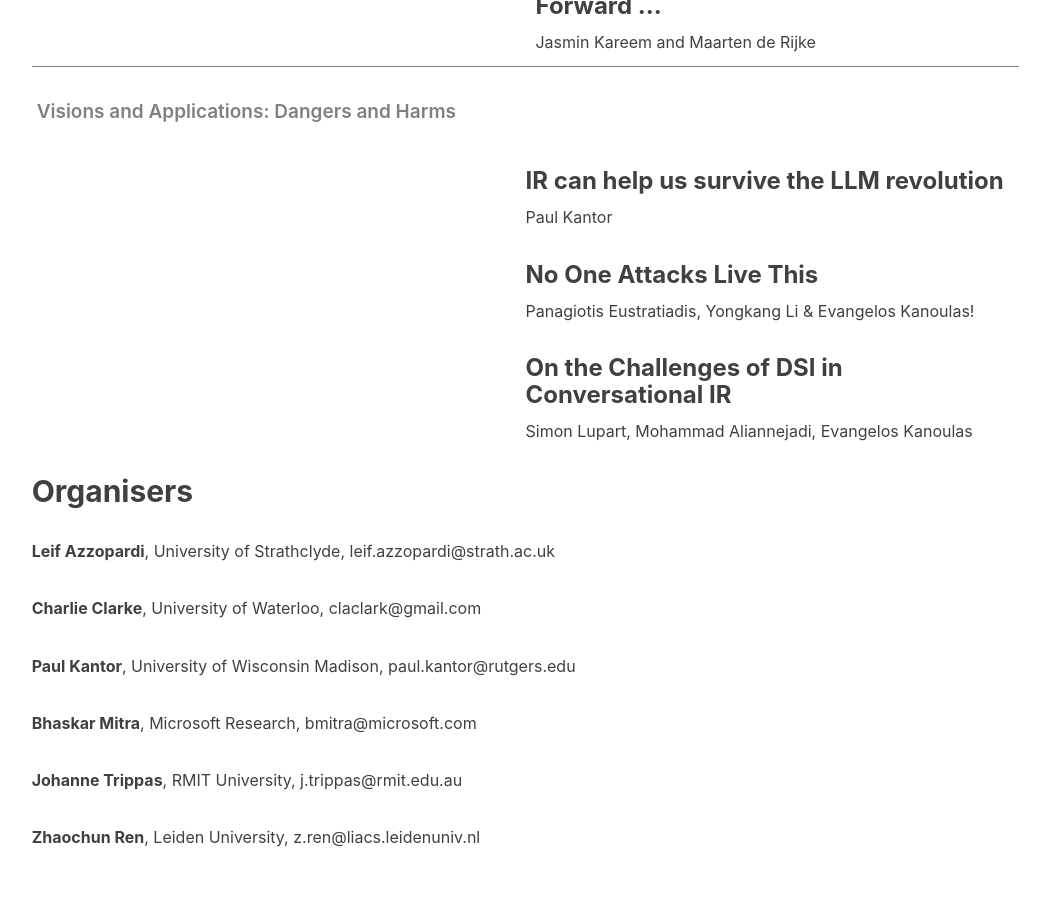
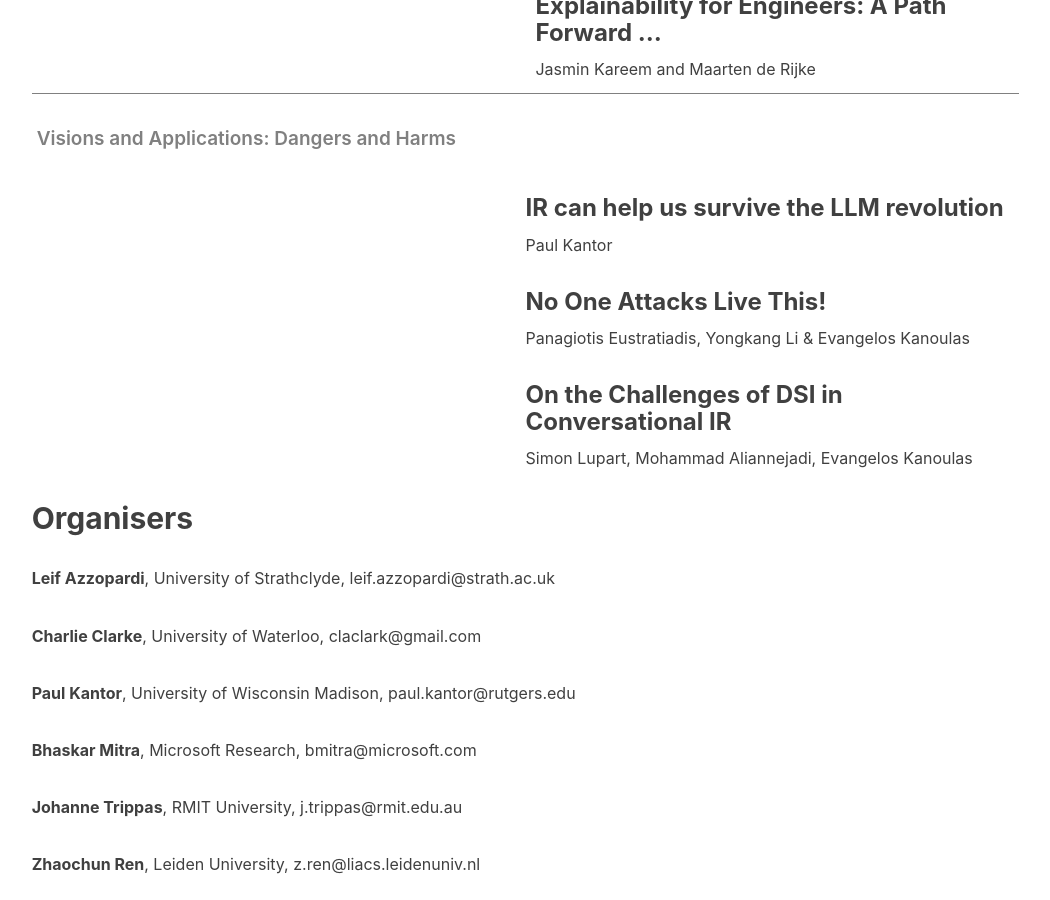
Before and after one commit to SearchFutures/SearchFutures.github.io, a Jekyll site: the page built from index.md, in a window 1280 px wide and 900 px high, scrolled down 3878 px. Shown: the whole window, without its empty margins (90-1140 px from the left). Built offline with Jekyll 4.4.1, drawn with Linux system fonts in a browser that asks for light colours; nearby versions of some CDN libraries; our own code applies the rules of GitHub Pages for plain Markdown files; some of the changed text lies outside the part shown.

```diff
--- a/index.md
+++ b/index.md
@@ -43,7 +43,7 @@ Topics of interest may include, but are not limited to:
 If you are interested in presenting your views, submit an abstract only (approx. one page / up to 600 words along with any links to references) directly into our EasyChair <a href="https://easychair.org/conferences/?conf=searchfuturesecir24">Link</a>. The abstract will be evaluated through a single-blind process.
 
 ## <a name='Important Dates' style="color: inherit; text-decoration: none;"> Important Dates </a>
-Submission Deadlines: February 25, 2024
+Submission Deadlines: February 25, 2024<br/>
 Workshop: March 24, 2024
 
 ## <a name='Schedule' style="color: inherit; text-decoration: none;"> Schedule </a>
@@ -138,7 +138,7 @@ Workshop: March 24, 2024
     </tr>
    <tr>
       <td>   </td>
-      <td>   <h3> No One Attacks Live This   </h3>   Panagiotis Eustratiadis, Yongkang Li & Evangelos Kanoulas!    </td>
+      <td>   <h3> No One Attacks Live This!  </h3>   Panagiotis Eustratiadis, Yongkang Li & Evangelos Kanoulas    </td>
     </tr>
    <tr>
       <td>   </td>
```
